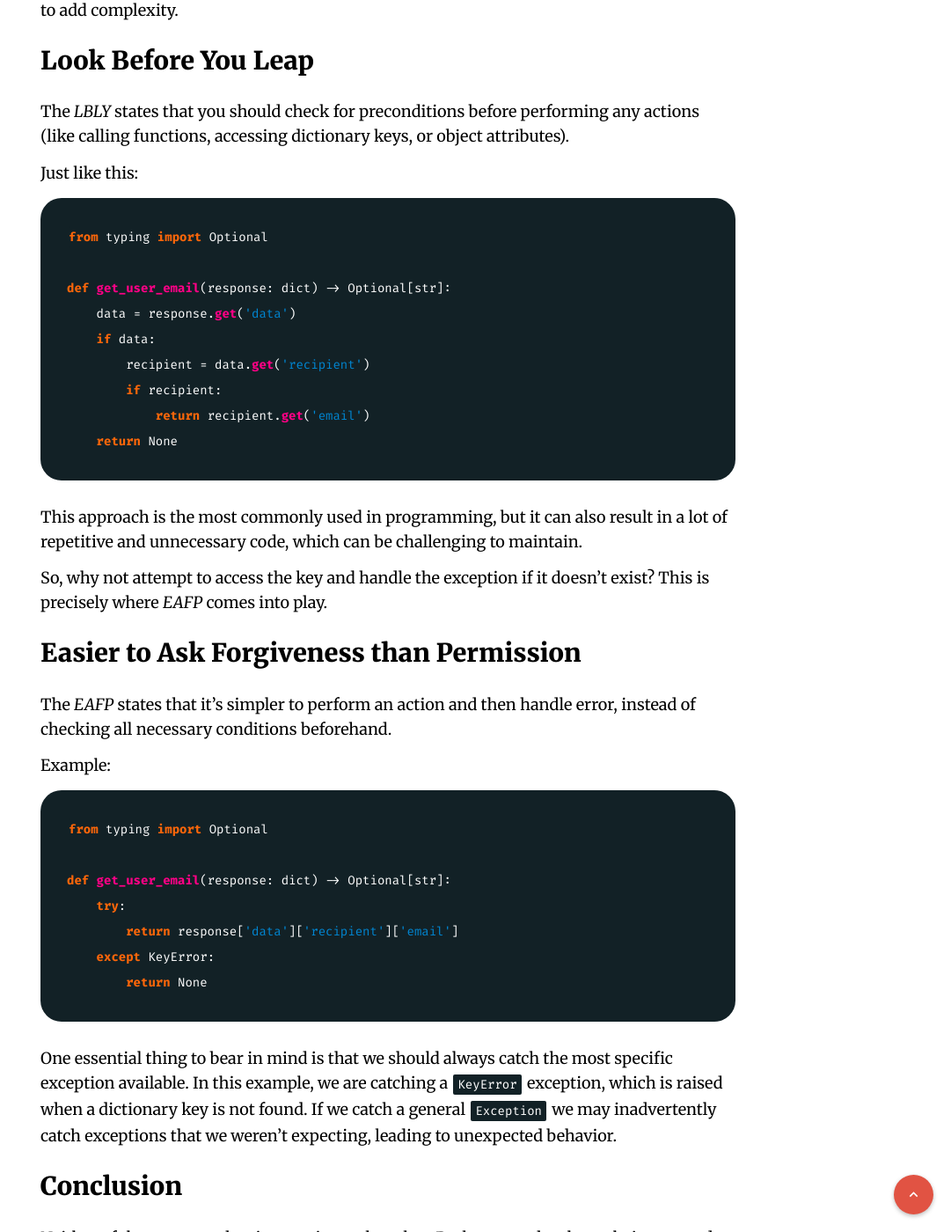
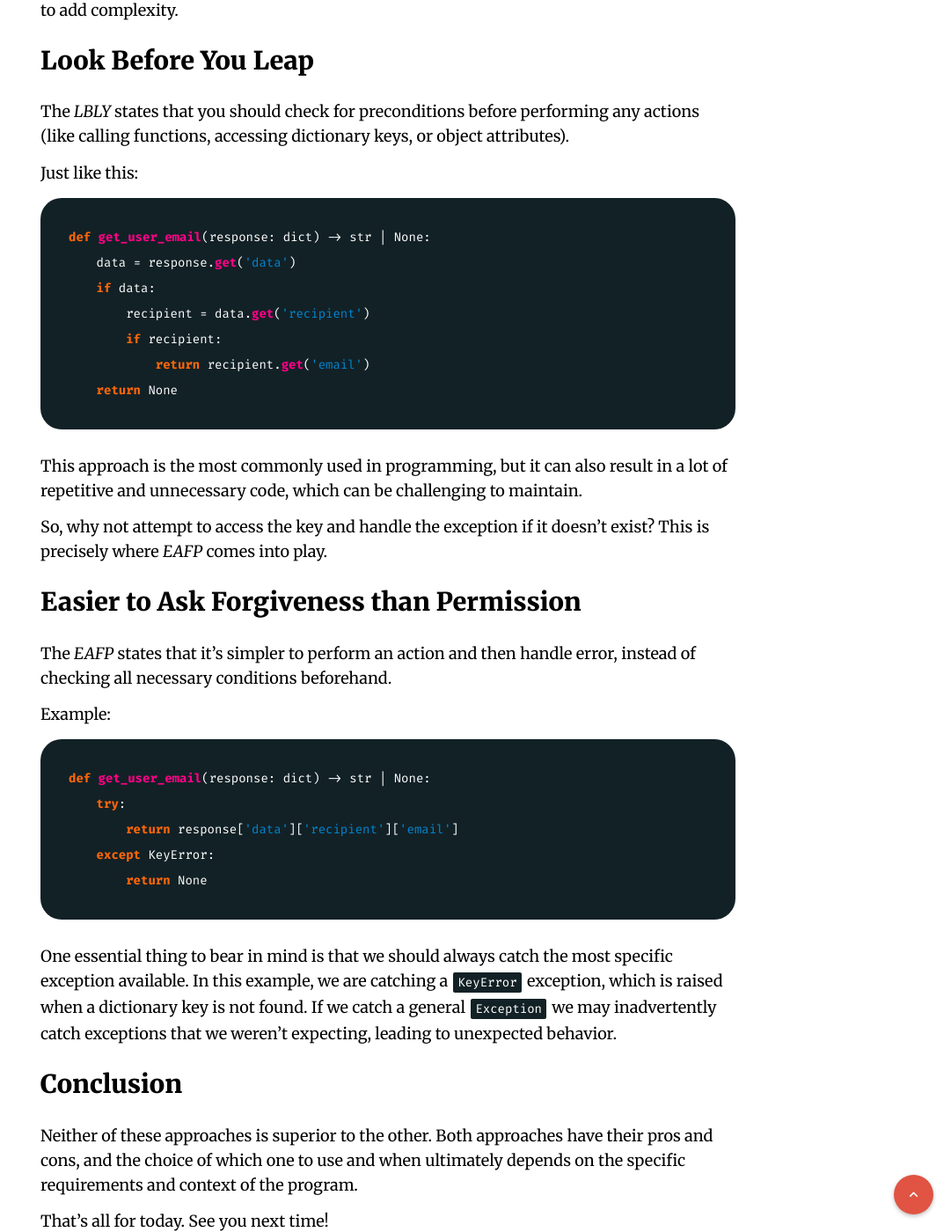
Before and after one commit to lk-geimfari/lk-geimfari.github.io, a Jekyll site: the page built from _posts/2023-05-08-eafp-and-lbyl.md, in a window 1280 px wide and 1400 px high, scrolled down 1084 px. Shown: the whole window at 88% size, without its empty margins (199-1280 px from the left). Built offline with Jekyll 4.4.1, drawn with Linux system fonts in a browser that asks for light colours; nearby versions of some CDN libraries.

Commit message:
Fix post

````diff
--- a/_posts/2023-05-08-eafp-and-lbyl.md
+++ b/_posts/2023-05-08-eafp-and-lbyl.md
@@ -51,9 +51,7 @@ accessing dictionary keys, or object attributes).
 Just like this:
 
 ```python
-from typing import Optional
-
-def get_user_email(response: dict) -> Optional[str]:
+def get_user_email(response: dict) -> str | None:
     data = response.get('data')
     if data:
         recipient = data.get('recipient')
@@ -76,9 +74,7 @@ conditions beforehand.
 Example:
 
 ```python
-from typing import Optional
-
-def get_user_email(response: dict) -> Optional[str]:
+def get_user_email(response: dict) -> str | None:
     try:
         return response['data']['recipient']['email']
     except KeyError:
````
